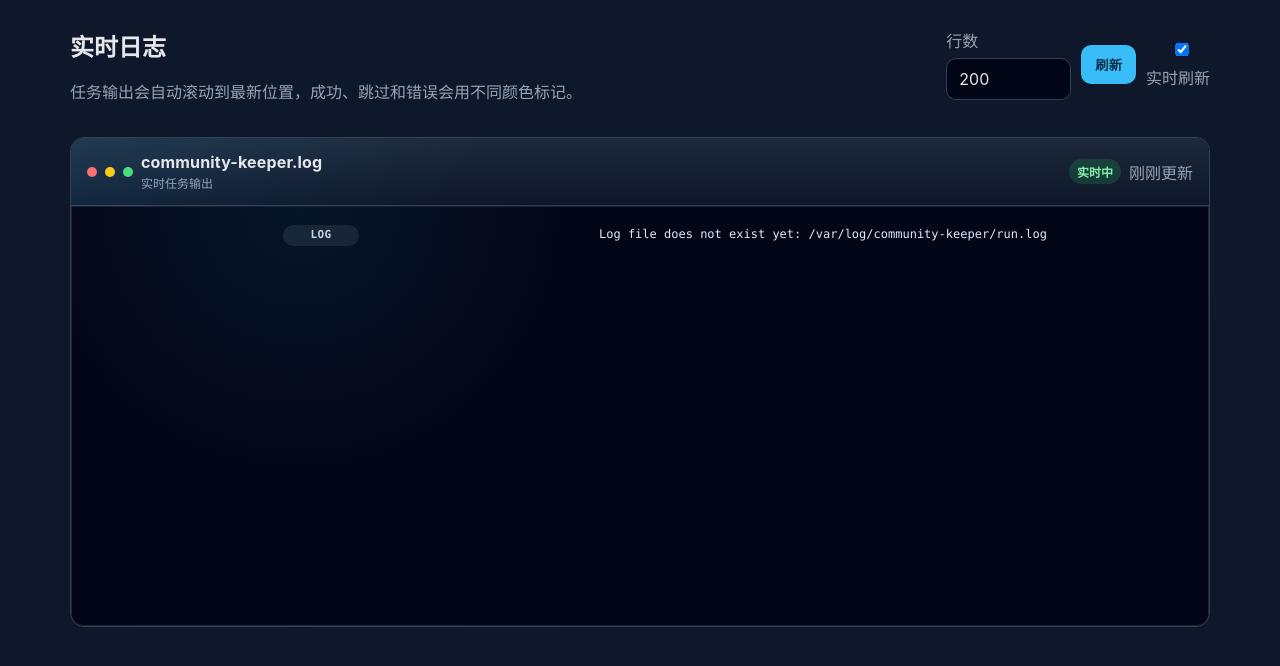
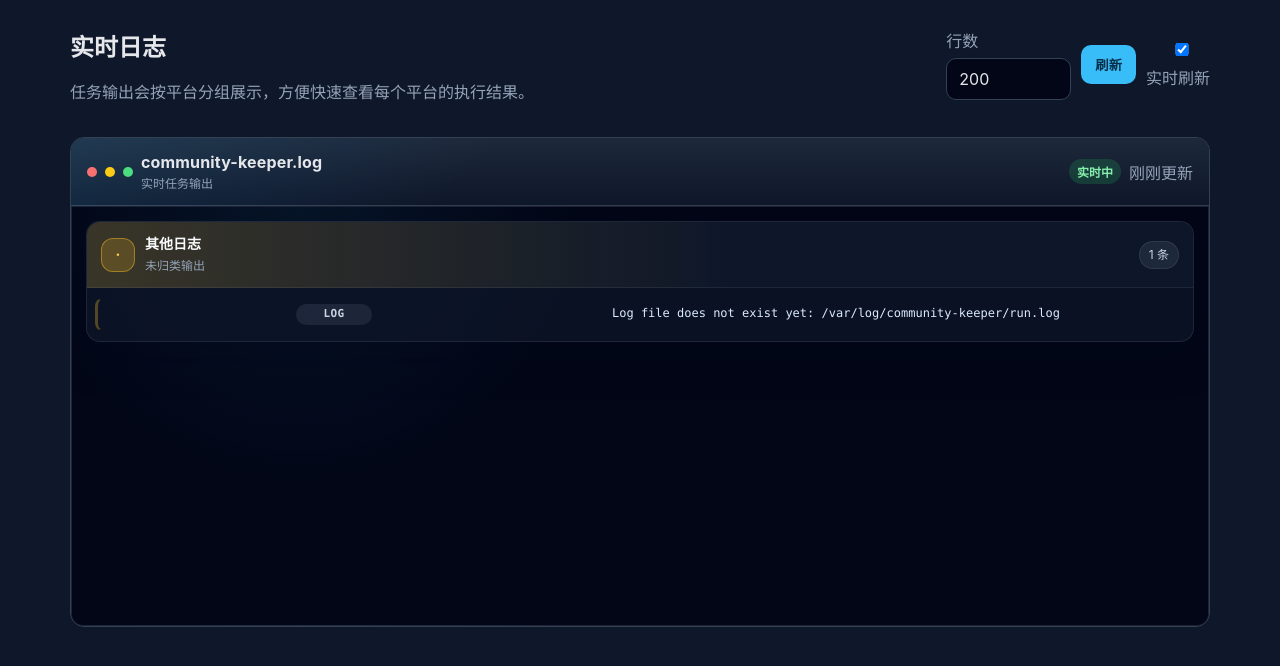
Before and after one commit to JackyST0/community-keeper, a FastAPI app: page /logs in a window 1280 px wide. Shown: the part 53-719 px from the top of the page. Run offline with FastAPI, Linux system fonts and the light colour scheme; the visitor is signed in with stand-in values (Sample User, id 1); parts of the project's set-up code (start-up, migrations or seed data) failed here and were passed over.

Commit message:
Group logs by platform
Co-authored-by: Cursor <cursoragent@cursor.com>

```diff
--- a/web/static/style.css
+++ b/web/static/style.css
@@ -180,7 +180,7 @@ pre {
   max-height: 58vh;
   min-height: 420px;
   overflow: auto;
-  padding: 10px;
+  padding: 14px;
 }
 
 .log-card {
@@ -254,6 +254,100 @@ pre {
   color: #cbd5e1;
 }
 
+.log-section {
+  --section-color: #38bdf8;
+  background: rgba(15, 23, 42, 0.7);
+  border: 1px solid rgba(148, 163, 184, 0.14);
+  border-radius: 14px;
+  box-shadow: 0 16px 40px rgba(2, 6, 23, 0.25);
+  margin-bottom: 14px;
+  overflow: hidden;
+}
+
+.log-section.nodeseek {
+  --section-color: #38bdf8;
+}
+
+.log-section.linuxdo {
+  --section-color: #a78bfa;
+}
+
+.log-section.v2ex {
+  --section-color: #60a5fa;
+}
+
+.log-section.naixi {
+  --section-color: #f472b6;
+}
+
+.log-section.system {
+  --section-color: #94a3b8;
+}
+
+.log-section.other {
+  --section-color: #fbbf24;
+}
+
+.log-section-header {
+  align-items: center;
+  background:
+    linear-gradient(90deg, color-mix(in srgb, var(--section-color) 18%, transparent), transparent 58%),
+    rgba(15, 23, 42, 0.96);
+  border-bottom: 1px solid rgba(148, 163, 184, 0.12);
+  display: flex;
+  justify-content: space-between;
+  padding: 12px 14px;
+}
+
+.log-section-title {
+  align-items: center;
+  display: flex;
+  gap: 10px;
+}
+
+.log-section-title strong {
+  color: #f8fafc;
+  display: block;
+  font-size: 14px;
+}
+
+.log-section-title span:not(.log-section-icon) {
+  color: var(--muted);
+  display: block;
+  font-family: -apple-system, BlinkMacSystemFont, "Segoe UI", sans-serif;
+  font-size: 12px;
+  margin-top: 2px;
+}
+
+.log-section-icon {
+  align-items: center;
+  background: color-mix(in srgb, var(--section-color) 18%, transparent);
+  border: 1px solid color-mix(in srgb, var(--section-color) 45%, transparent);
+  border-radius: 12px;
+  color: color-mix(in srgb, var(--section-color) 80%, white);
+  display: inline-flex;
+  font-family: -apple-system, BlinkMacSystemFont, "Segoe UI", sans-serif;
+  font-size: 13px;
+  font-weight: 900;
+  height: 34px;
+  justify-content: center;
+  width: 34px;
+}
+
+.log-section-count {
+  background: rgba(148, 163, 184, 0.12);
+  border: 1px solid rgba(148, 163, 184, 0.14);
+  border-radius: 999px;
+  color: #cbd5e1;
+  font-family: -apple-system, BlinkMacSystemFont, "Segoe UI", sans-serif;
+  font-size: 12px;
+  padding: 4px 9px;
+}
+
+.log-section-body {
+  padding: 8px;
+}
+
 .log-line {
   align-items: start;
   border: 1px solid transparent;
@@ -265,6 +359,10 @@ pre {
   margin: 2px 0;
   min-height: 28px;
   padding: 5px 8px;
+}
+
+.log-section .log-line {
+  border-left-color: color-mix(in srgb, var(--section-color) 30%, transparent);
 }
 
 .log-line:hover {
--- a/web/templates/logs.html
+++ b/web/templates/logs.html
@@ -4,7 +4,7 @@
 <section class="hero">
   <div>
     <h1>实时日志</h1>
-    <p class="muted">任务输出会自动滚动到最新位置，成功、跳过和错误会用不同颜色标记。</p>
+    <p class="muted">任务输出会按平台分组展示，方便快速查看每个平台的执行结果。</p>
   </div>
   <form method="get" action="/logs" class="inline-form">
     <label>
@@ -110,12 +110,47 @@
     };
   }
 
-  function renderLogs(text) {
-    output.replaceChildren();
-    const fragment = document.createDocumentFragment();
-    for (const line of text.split("\n")) {
+  const logGroups = [
+    { key: "system", title: "系统与调度", icon: "⚙", hint: "启动、调度、运行摘要" },
+    { key: "nodeseek", title: "NodeSeek", icon: "N", hint: "NodeSeek 签到与账号信息" },
+    { key: "linuxdo", title: "LinuxDo", icon: "L", hint: "LinuxDo 登录、浏览、Connect" },
+    { key: "v2ex", title: "V2EX", icon: "V", hint: "V2EX 每日签到" },
+    { key: "naixi", title: "奶昔论坛", icon: "奶", hint: "奶昔论坛签到" },
+    { key: "other", title: "其他日志", icon: "·", hint: "未归类输出" },
+  ];
+
+  function groupForLine(line, parsed) {
+    const text = `${parsed.source || ""} ${parsed.message || ""} ${line || ""}`.toLowerCase();
+    if (text.includes("runtime task summary")) {
+      return "system";
+    }
+    if (text.includes("nodeseek")) {
+      return "nodeseek";
+    }
+    if (text.includes("linuxdo")) {
+      return "linuxdo";
+    }
+    if (text.includes("v2ex")) {
+      return "v2ex";
+    }
+    if (text.includes("naixi") || text.includes("奶昔")) {
+      return "naixi";
+    }
+    if (
+      text.includes("scheduler")
+      || text.includes("runtime")
+      || text.includes("run.sh")
+      || text.includes("starting manual")
+      || text.includes("starting code")
+      || text.includes("display is empty")
+    ) {
+      return "system";
+    }
+    return "other";
+  }
+
+  function createLogRow(line, parsed) {
     const row = document.createElement("div");
-      const parsed = parseLine(line);
     row.className = `log-line ${lineTone(line, parsed.level)}`;
 
     const time = document.createElement("span");
@@ -135,8 +170,63 @@
     message.textContent = parsed.message || " ";
 
     row.append(time, level, source, message);
-      fragment.appendChild(row);
+    return row;
   }
+
+  function renderLogs(text) {
+    output.replaceChildren();
+    const fragment = document.createDocumentFragment();
+    const buckets = new Map(logGroups.map((group) => [group.key, []]));
+
+    for (const line of text.split("\n")) {
+      const parsed = parseLine(line);
+      const groupKey = groupForLine(line, parsed);
+      buckets.get(groupKey).push({ line, parsed });
+    }
+
+    for (const group of logGroups) {
+      const entries = buckets.get(group.key).filter(({ line }) => line.trim());
+      if (!entries.length) {
+        continue;
+      }
+
+      const section = document.createElement("section");
+      section.className = `log-section ${group.key}`;
+
+      const header = document.createElement("div");
+      header.className = "log-section-header";
+
+      const left = document.createElement("div");
+      left.className = "log-section-title";
+
+      const icon = document.createElement("span");
+      icon.className = "log-section-icon";
+      icon.textContent = group.icon;
+
+      const titleWrap = document.createElement("div");
+      const title = document.createElement("strong");
+      title.textContent = group.title;
+      const hint = document.createElement("span");
+      hint.textContent = group.hint;
+      titleWrap.append(title, hint);
+      left.append(icon, titleWrap);
+
+      const count = document.createElement("span");
+      count.className = "log-section-count";
+      count.textContent = `${entries.length} 条`;
+
+      header.append(left, count);
+      section.appendChild(header);
+
+      const body = document.createElement("div");
+      body.className = "log-section-body";
+      for (const entry of entries) {
+        body.appendChild(createLogRow(entry.line, entry.parsed));
+      }
+      section.appendChild(body);
+      fragment.appendChild(section);
+    }
+
     output.appendChild(fragment);
   }
 
```
Lines whose indentation alone changed are shown as unchanged.
